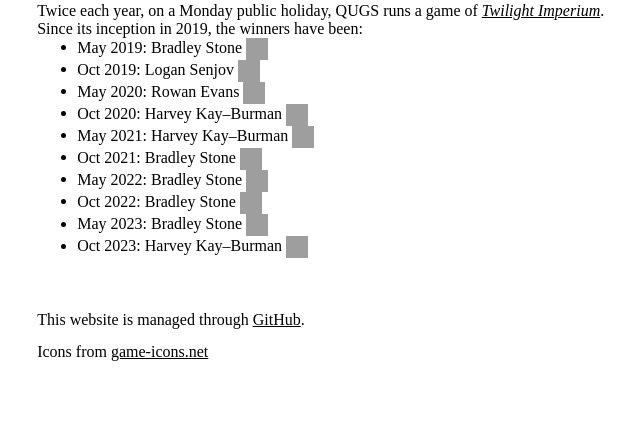
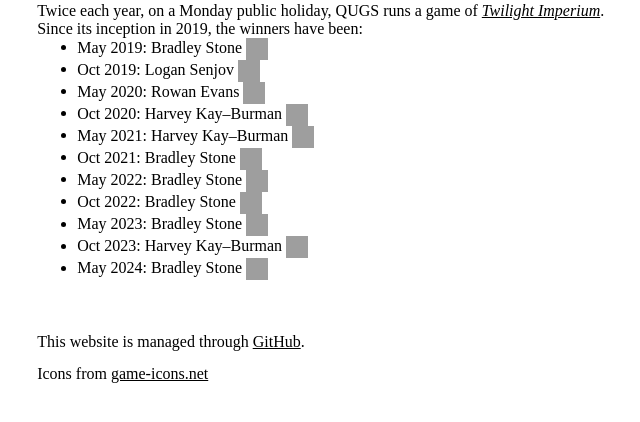
Before and after one commit to QUGS/qugs.org.au, a PHP site: page /about in a window 1280 px wide. Shown: the part 4581-5003 px from the top of the page, without its empty margins (86-726 px from the left). Before the commit the page ends 4942 px from the top, so only its background shows below. Run offline with PHP 8.4, Linux system fonts and the light colour scheme; data that the repository does not hold is empty; a stand-in replaces the project's code that opens the database connection; some web fonts are replaced; grey boxes are pictures that could not be loaded.

Commit message:
Update about.php

```diff
--- a/about.php
+++ b/about.php
@@ -636,6 +636,7 @@ Since its inception in 2019, the winners have been:
 <li>Oct 2022: Bradley Stone <img class="ti" src="images/ti_creuss.png" title="The Ghosts of Creuss"/></li>
 <li>May 2023: Bradley Stone <img class="ti" src="images/ti_argent.png" title="The Argent Flight"/></li>
 <li>Oct 2023: Harvey Kay&ndash;Burman <img class="ti" src="images/ti_sol.png" title="The Federation of Sol"/></li>
+<li>May 2024: Bradley Stone <img class="ti" src="images/ti_vuilraith" title="The Vuil'raith Cabal"/></li>
 </ul>
 
 <h2>&nbsp;</h2>
```
